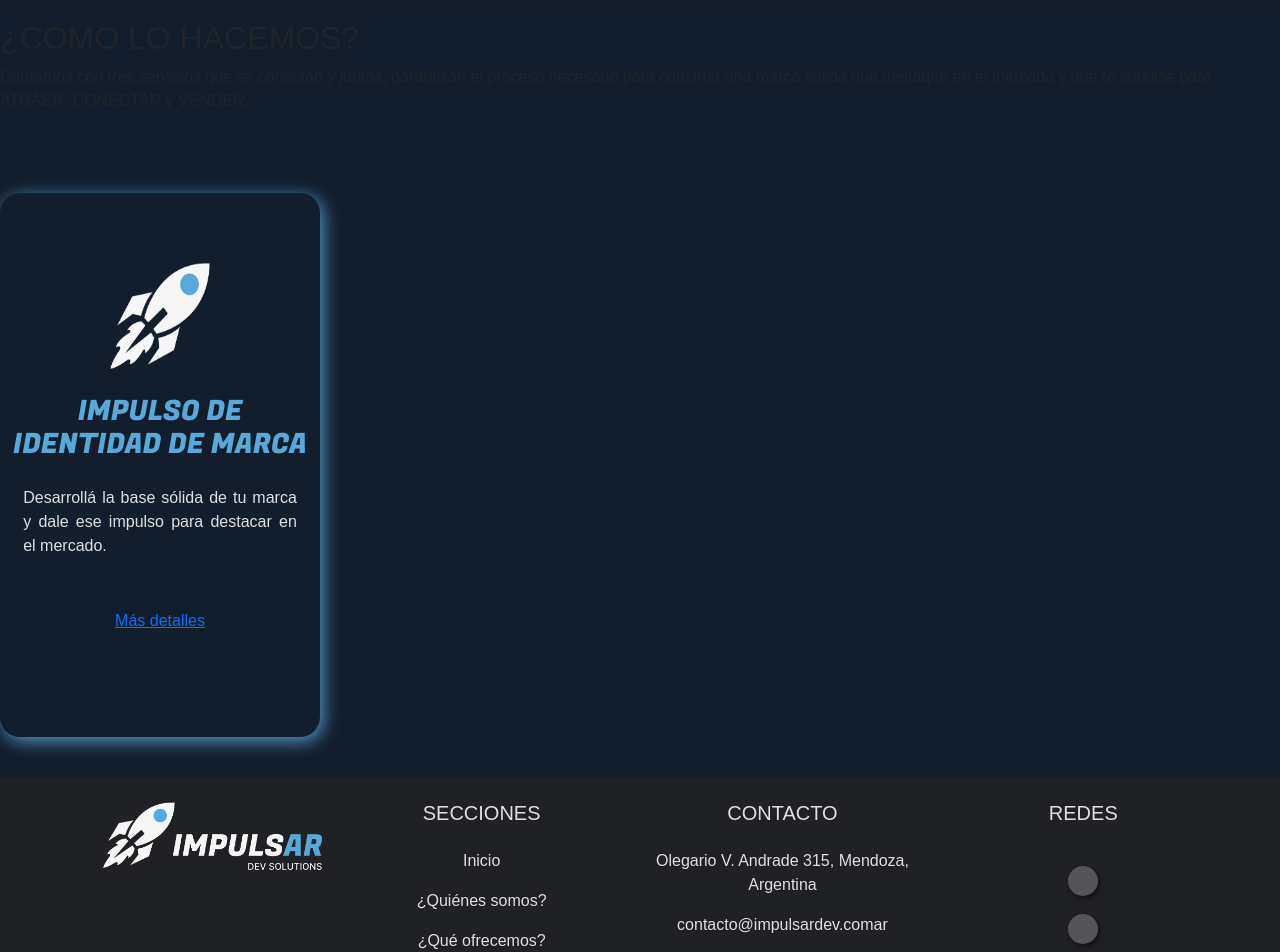
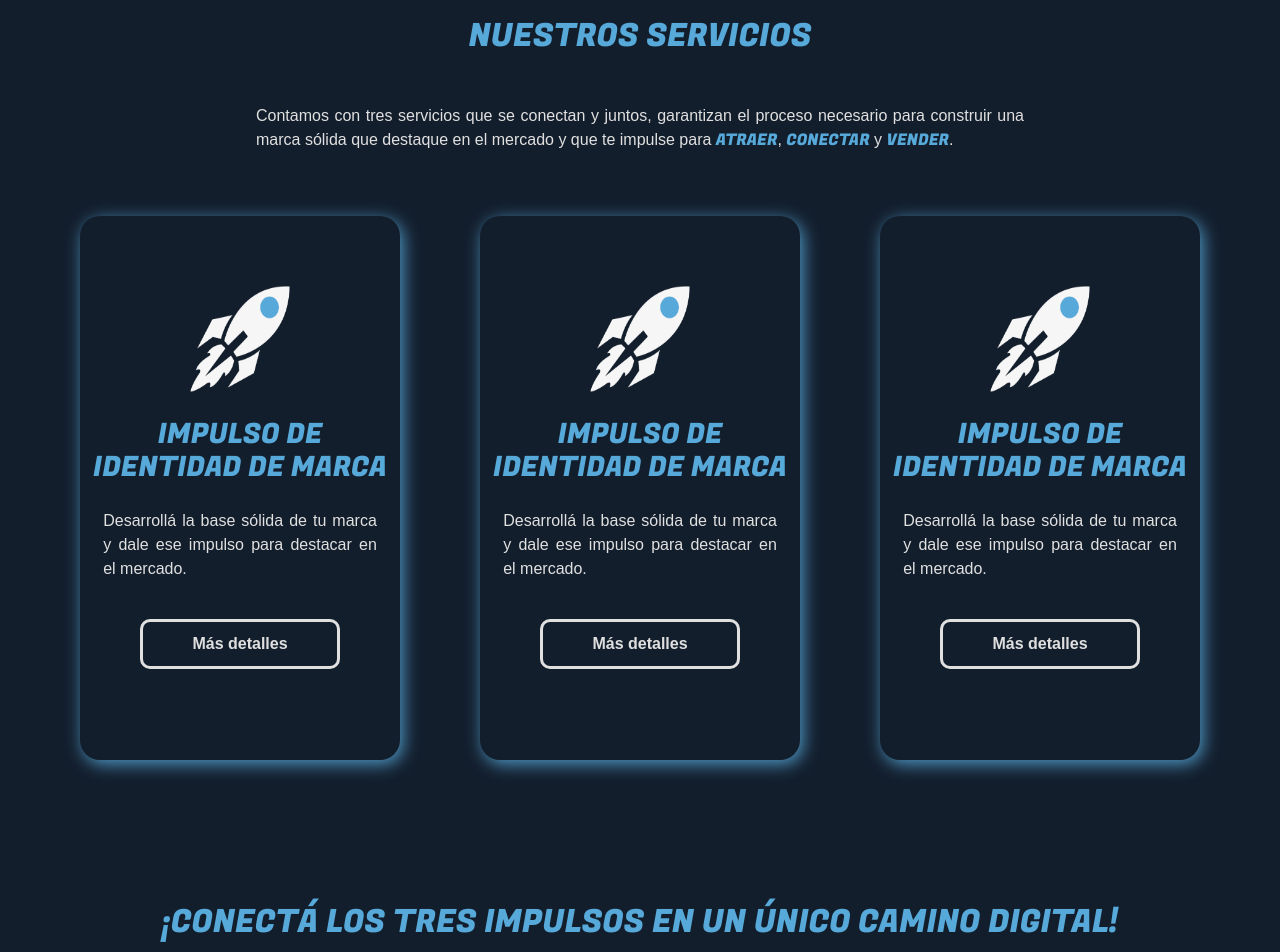
Before and after one commit to fedefernandezlafi/Impulsar-React, a React (Create React App) app: page / in a window 1280 px wide. Shown: the part 840-1792 px from the top of the page. Built offline with nearby package versions, Linux system fonts and the light colour scheme.

Commit message:
adding cards/card section servicios y servicio destacado

```diff
--- /dev/null
+++ b/src/components/Cards/Card/Card.jsx
@@ -0,0 +1,33 @@
+import React from "react";
+
+export const Card = () => {
+  return (
+    <div className="container_content_impulso">
+      <div id="contenedorImagenImpulsoMarca" className="contenedor_impulso_img">
+        <img
+          loading="lazy"
+          src="./assets/composiciones del logo/COHETE_ISOTIPO/PNG/COHETE_EN GRIS-12.png"
+          alt="Impulsar - Imagen impulso"
+          className="img_impulso"
+        />
+      </div>
+      <div
+        id="containerSpeachImpulsoMarca"
+        className="container_impulso_speach"
+      >
+        <h3 className="h3 impulso_title">IMPULSO DE IDENTIDAD DE MARCA</h3>
+        <p className="impulso_paragraph">
+          Desarrollá la base sólida de tu marca y dale ese impulso para destacar
+          en el mercado.
+        </p>
+      </div>
+      <div className="contenedor_btns">
+        <div className="contenedor_btn_pulse btn_impulsos">
+          <a href="./pages/marca.html" className="btn_pulse">
+            Más detalles
+          </a>
+        </div>
+      </div>
+    </div>
+  );
+};
--- a/src/components/Cards/Cards.jsx
+++ b/src/components/Cards/Cards.jsx
@@ -1,39 +1,13 @@
-import React from "react";
-import "../Cards/Cards.scss";
+import "./Cards.scss";
+import { Card } from "./Card/Card";
 
 const Cards = () => {
   return (
-    <div>
-      <article class="cardsImpulsos_container" />
-      <div
-        id="impulsoMarca"
-        class="container_content_impulso wow animate__animated animate__fadeInLeft delay-1"
-      >
-        <div id="contenedorImagenImpulsoMarca" class="contenedor_impulso_img">
-          <img
-            loading="lazy"
-            src="./assets/composiciones del logo/COHETE_ISOTIPO/PNG/COHETE_EN GRIS-12.png"
-            alt="Impulsar - Impulso Identidad de Marca"
-            class="img_impulso"
-          />
-        </div>
-        <div id="containerSpeachImpulsoMarca" class="container_impulso_speach">
-          <h3 class=" h3 impulso_title">IMPULSO DE IDENTIDAD DE MARCA</h3>
-          <p class="impulso_paragraph">
-            Desarrollá la base sólida de tu marca y dale ese impulso para
-            destacar en el mercado.
-          </p>
-        </div>
-        <div class="contenedor_btns">
-          <div class="contenedor_btn_pulse btn_impulsos">
-            <a href="./pages/marca.html" class="btn_pulse">
-              Más detalles
-            </a>
-          </div>
-        </div>
-      </div>{" "}
-      ;
-    </div>
+    <article className="cardsImpulsos_container">
+      <Card />
+      <Card />
+      <Card />
+    </article>
   );
 };
 
--- a/src/components/Cards/Cards.scss
+++ b/src/components/Cards/Cards.scss
@@ -10,8 +10,30 @@
     height: 100%;
     @include margin__Espaciado(2em,3em);
 }
-.container_content_impulso{
+.contenedor_btn_pulse{
+    width: 100%;
+    height: 100%;
+    display: flex;
+    align-items: center;
+    justify-content: center;
+    .btn_pulse{
+        color: $color__grey;
+        font-family: $fontStyle__secondary;
+        font-weight: bold;
+        text-decoration: none;
+        padding: 15px 20px;
+        border: 3px solid $color__grey;
+        border-radius: 10px;
+        &:hover{
+            color: $color__pink;
+            animation: pulsate 1s ease-in-out;
+            border: 3px solid $color__pink
+        };
+    }
+}
+.container_content_impulso {
     @include flex__ColumnCenterAll;
+    background-color: $color__blue;
     width: 25%;
     max-width: 22rem;
     height: 100%;
@@ -48,6 +70,7 @@
             }
         }
     }
+
     .contenedor_btns{
         width: 100%;
         @include flex__ColumnCenterAll;
@@ -57,6 +80,7 @@
         width: 95%;
         height: 100%;
         min-height: 12rem;
+        z-index: 19000;
         @include flex__ColumnCenterAll;
         .impulso_title{
             text-align: center;
@@ -83,4 +107,12 @@
             @include flex__Center;
         }
     }
+    .btn_pulse{
+        &:hover{
+            color: $color__yellow;
+            animation: pulsate-amarillo 1s ease-in-out;
+            border: 3px solid $color__yellow;
+        };
+    }
+
 }
--- a/src/components/Home/Home.js
+++ b/src/components/Home/Home.js
@@ -1,3 +1,4 @@
+import ServicioDestacado from "../Servicio Destacado/ServicioDestacado";
 import Servicios from "../Servicios/Servicios";
 import { Header } from "./Header/Header";
 
@@ -6,6 +7,7 @@ export const Home = () => {
     <>
       <Header />
       <Servicios />
+      <ServicioDestacado />
     </>
   );
 };
--- a/src/components/Navbar/Navbar.jsx
+++ b/src/components/Navbar/Navbar.jsx
@@ -12,7 +12,6 @@ const Navbar = () => {
   };
 
   return (
-    <div>
     <nav className="navbar" id="navbar">
       <div className="particles-js-canvas-el" id="particles">
         {" "}
@@ -94,7 +93,6 @@ const Navbar = () => {
         </li>
       </ul>
     </nav>
-    </div>
   );
 };
 
--- /dev/null
+++ b/src/components/Servicio Destacado/ServicioDestacado.jsx
@@ -0,0 +1,19 @@
+import React from "react";
+import { Card } from "../Cards/Card/Card";
+import "./ServicioDestacado.scss";
+
+const ServicioDestacado = () => {
+  return (
+    <article class="caminoDigital_container" id="caminoDigitalContainer">
+      <h2
+        id="sectionServiciosTitle"
+        class="h2 section_servicios_title wow animate__animated animate__fadeInLeft"
+      >
+        ¡CONECTÁ LOS TRES IMPULSOS EN UN ÚNICO CAMINO DIGITAL!
+      </h2>
+      <Card />
+    </article>
+  );
+};
+
+export default ServicioDestacado;
--- /dev/null
+++ b/src/components/Servicio Destacado/ServicioDestacado.scss
@@ -0,0 +1,31 @@
+@import "../styles/variables";
+
+.caminoDigital_container{
+    @include secciones;
+    @include flex__ColumnCenterAll;
+        h2{
+            @include camuflaje;
+            @include h2;
+            margin-top: 1.5em
+        }
+        .container_content_caminoDigital{
+            @include flex__ColumnCenterAll;
+            width: 35%;
+            min-width: 25rem;
+            max-width: 25rem;
+            height: 100%;
+            min-height: 30rem;
+            @include margin__Espaciado(1em,1em);
+            box-shadow: rgba(87, 169, 218, 0.884) 3px 4px 17px;
+            border-radius: 15pt;
+            transition: all 1s ease-in-out;
+            &:hover{
+                box-shadow: $color__pink 3px 4px 17px;
+                .caminoDigital_container_speach{
+                    .caminoDigital_title{
+                        color: $color__pink;
+                    }
+                };
+            }
+        }
+    }
--- a/src/components/Servicios/Servicios.jsx
+++ b/src/components/Servicios/Servicios.jsx
@@ -4,26 +4,24 @@ import "./Servicios.scss";
 
 const Servicios = () => {
   return (
-    <div>
-      <section
-        id="sectionServicios"
-        class="section_servicios wow animate__animated animate__fadeInLeft"
-      />
-      <hr id="serviciosHr" />
+    <section
+      id="sectionServicios"
+      className="section__services wow animate__animated animate__fadeInLeft"
+    >
       <h2
         id="sectionServiciosTitle"
-        class="h2 section_servicios_title wow animate__animated animate__fadeInLeft"
+        className="h2 section_servicios_title wow animate__animated animate__fadeInLeft"
       >
-        ¿CÓMO LO HACEMOS?
+        NUESTROS SERVICIOS
       </h2>
-      <p class="section_servicios_paragraph">
+      <p className="section_servicios_paragraph">
         Contamos con tres servicios que se conectan y juntos, garantizan el
         proceso necesario para construir una marca sólida que destaque en el
         mercado y que te impulse para <span>ATRAER</span>, <span>CONECTAR</span>{" "}
         y <span>VENDER</span>.
-      </p>{" "}
+      </p>
       <Cards />
-    </div>
+    </section>
   );
 };
 
--- a/src/components/Servicios/Servicios.scss
+++ b/src/components/Servicios/Servicios.scss
@@ -1,6 +1,6 @@
 @import "../styles/variables";
 
-.section_servicios{
+.section__services{
     @include secciones;
     @include margin__Espaciado(0em,2em);
     hr{
@@ -27,12 +27,6 @@
         @include margin__Espaciado(2em,2em);
         position: relative;
         background-color: #000000;
-        .containerStar{
-            display: flex;
-            flex-direction: row;
-            align-items: center;
-            justify-content: center;
-            width: 60%;
             .servicioPrincipal_title{
                 font-family: $fontStyle__principal;
                 color: $color__grey;
@@ -41,4 +35,3 @@
             }
         }
     }
-}
--- a/src/components/styles/_variables.scss
+++ b/src/components/styles/_variables.scss
@@ -80,7 +80,7 @@ $logo-width:calc(5em + 5vw);
     @include margin__Espaciado(3em,3em);
 }
 @mixin h2{
-    @include margin__Espaciado(2em,1em);
+    @include margin__Espaciado(1.5em,1em);
     width: 100%;
     text-align: center;
     color: $color__lightblue-2;
```
Lines whose indentation alone changed are shown as unchanged.
